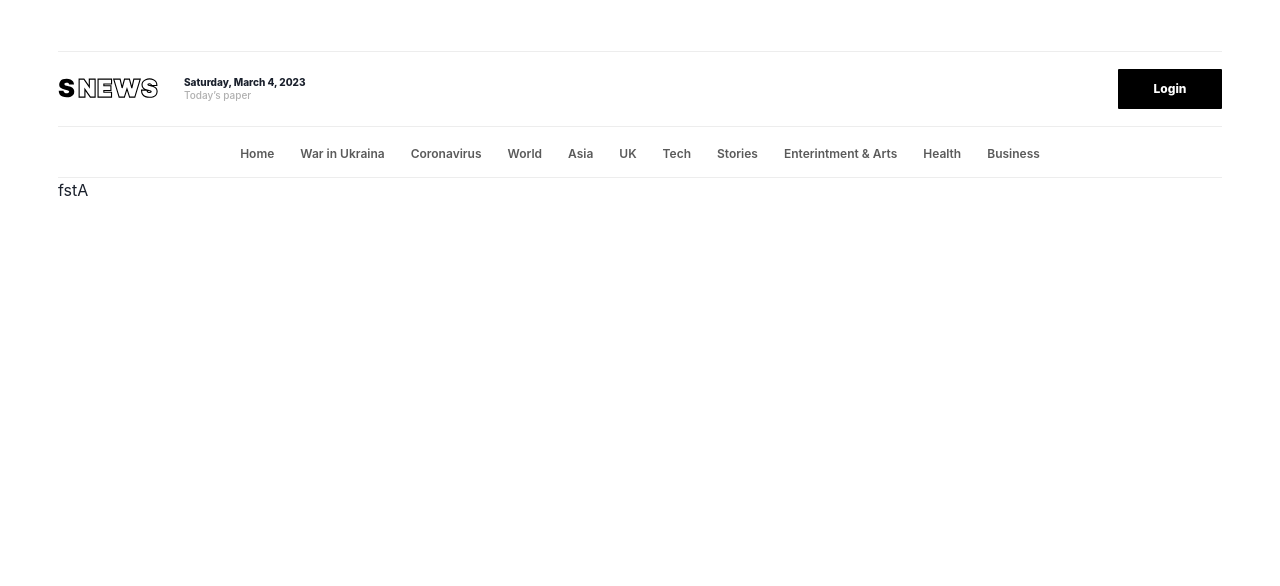
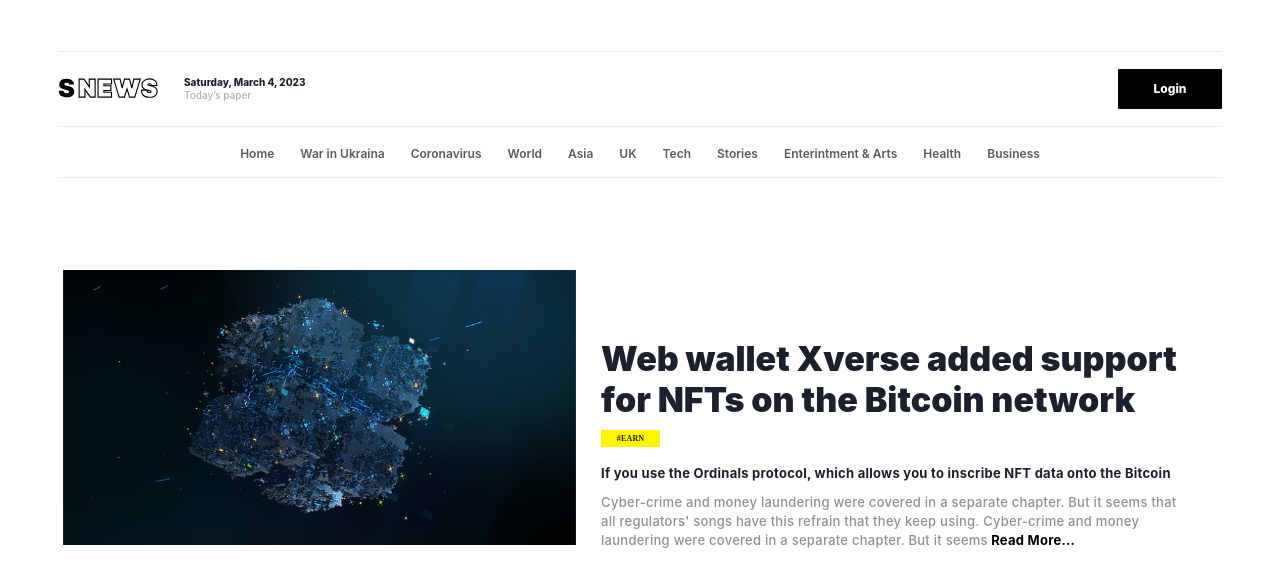
Before and after one commit to 1hoodlab/read-to-earn-frontend, a Next.js app: page / in a window 1280 px wide. Shown: the top 586 px of the page. Built offline with nearby package versions, Linux system fonts and the light colour scheme.

Commit message:
Commit to homepage

```diff
--- a/src/components/fstArticle/index.tsx
+++ b/src/components/fstArticle/index.tsx
@@ -1,7 +1,29 @@
 import React from 'react'
+import styles from "@/styles/Home.module.scss";
 
 export default function fstA() {
     return (
-        <div>fstA</div>
+        // first Article
+        <div className={styles.fstA}>
+            <img src="/img/article1.png" alt="" className={styles.fstA_list} />
+            <div className={styles.fstA_list}>
+                <p className={styles.fstA_item} id={styles.fstA_item_title}>
+                    Web wallet Xverse added support for NFTs on the Bitcoin network
+                </p>
+                <button className={styles.fstA_item} id={styles.fstA_item_earn}>
+                    #EARN
+                </button>
+                <p className={styles.fstA_item} id={styles.fstA_item_main_content}>
+                    If you use the Ordinals protocol,
+                    which allows you to inscribe NFT data onto the Bitcoin
+                </p>
+                <p className={styles.fstA_item} id={styles.fstA_item_content}>
+                    Cyber-crime and money laundering were covered in a separate chapter.
+                    But it seems that all regulators' songs have this refrain that they keep using.
+                    Cyber-crime and money laundering were covered in a separate chapter. But it seems
+                    <strong> Read More...</strong>
+                </p>
+            </div>
+        </div>
     )
 }
--- a/src/styles/Home.module.scss
+++ b/src/styles/Home.module.scss
@@ -5,6 +5,30 @@
   border-bottom: 1px solid #ededed;
   padding: 17px 0px 17px 0px;
 }
+
+@mixin title {
+  // font-family: Montserrat;
+  font-size: 34px;
+  font-weight: 900;
+  line-height: 41px;
+  letter-spacing: 0em;
+  text-align: left;
+}
+
+@mixin btnEarn {
+  height: 17px;
+  width: 59px;
+  border-radius: 1px;
+  font-family: Montserrat;
+  font-size: 8px;
+  font-weight: 700;
+  line-height: 7px;
+  letter-spacing: 0.02em;
+  text-align: left;
+  background-color: #fff500;
+  text-align: center;
+}
+
 
 //Menu
 .menu {
@@ -35,3 +59,67 @@
     }
   }
 }
+
+// first Article
+
+.fstA {
+  margin-top: 92px;
+
+  img {
+    height: 275px;
+    width: 523.0850830078125px;
+    border-radius: 0px;
+    max-width: 50%;
+    margin-right: 20px;
+  }
+
+  div {
+    max-width: 50%;
+
+  }
+
+  .fstA_list {
+    display: inline-block;
+
+    .fstA_item {}
+
+    #fstA_item_title {
+      @include title();
+
+    }
+
+    #fstA_item_earn {
+      @include btnEarn();
+      margin: 10px 0 5px 0;
+    }
+
+    #fstA_item_main_content {
+      // font-family: Inter;
+      font-size: 13px;
+      font-weight: 700;
+      line-height: 19px;
+      letter-spacing: 0.02em;
+      margin-top: 12px;
+    }
+
+    #fstA_item_content {
+      font-size: 13px;
+      font-weight: 500;
+      line-height: 19px;
+      letter-spacing: 0.02em;
+      text-align: left;
+      color: #909090;
+      margin-top: 10px;
+
+      strong {
+        color: #000000;
+        font-size: 13px;
+        font-weight: 700;
+        line-height: 19px;
+        letter-spacing: 0.02em;
+        text-align: left;
+
+      }
+    }
+  }
+}
```
Also changed, not shown: public/img/article1.png (added).
